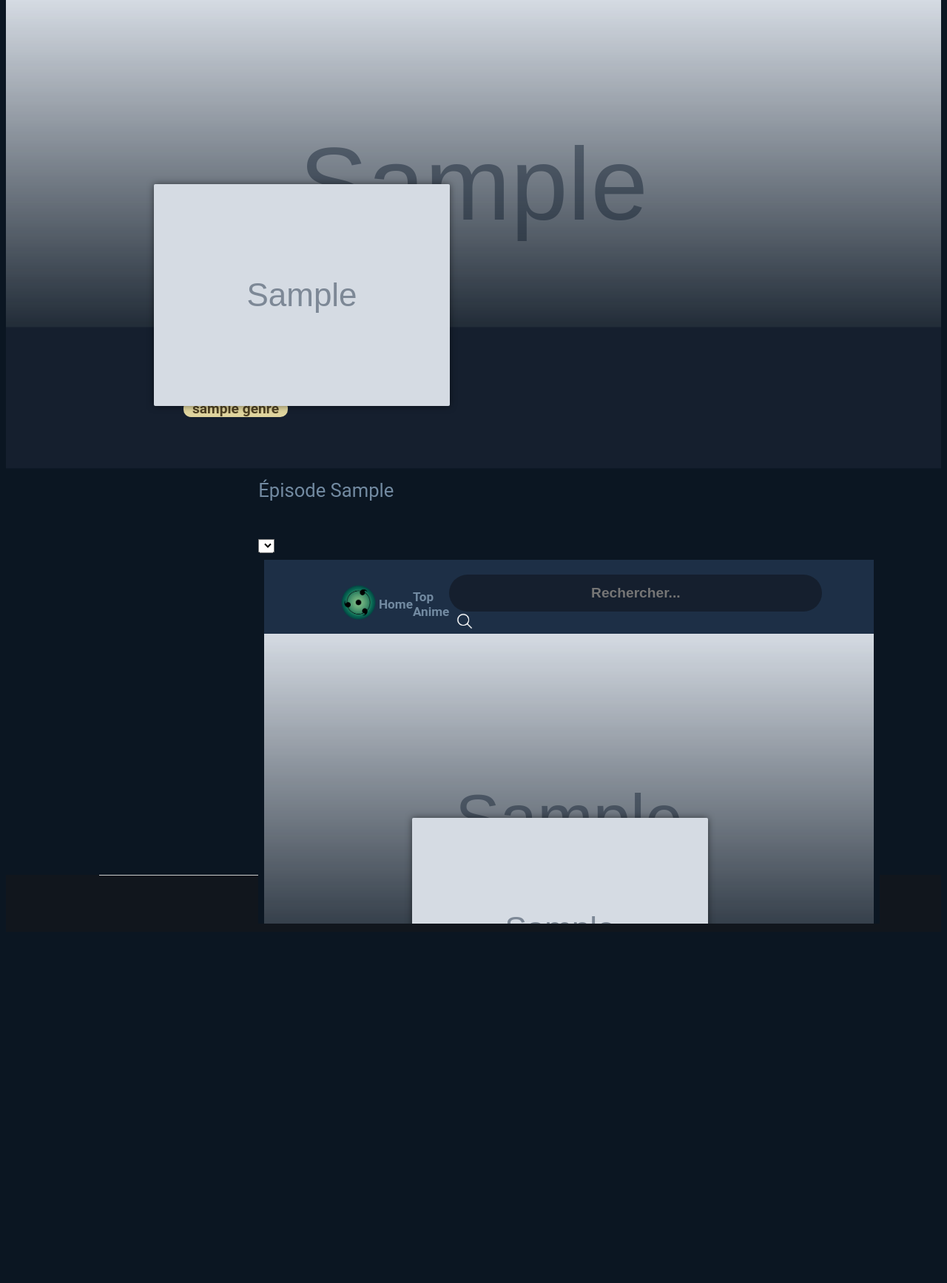
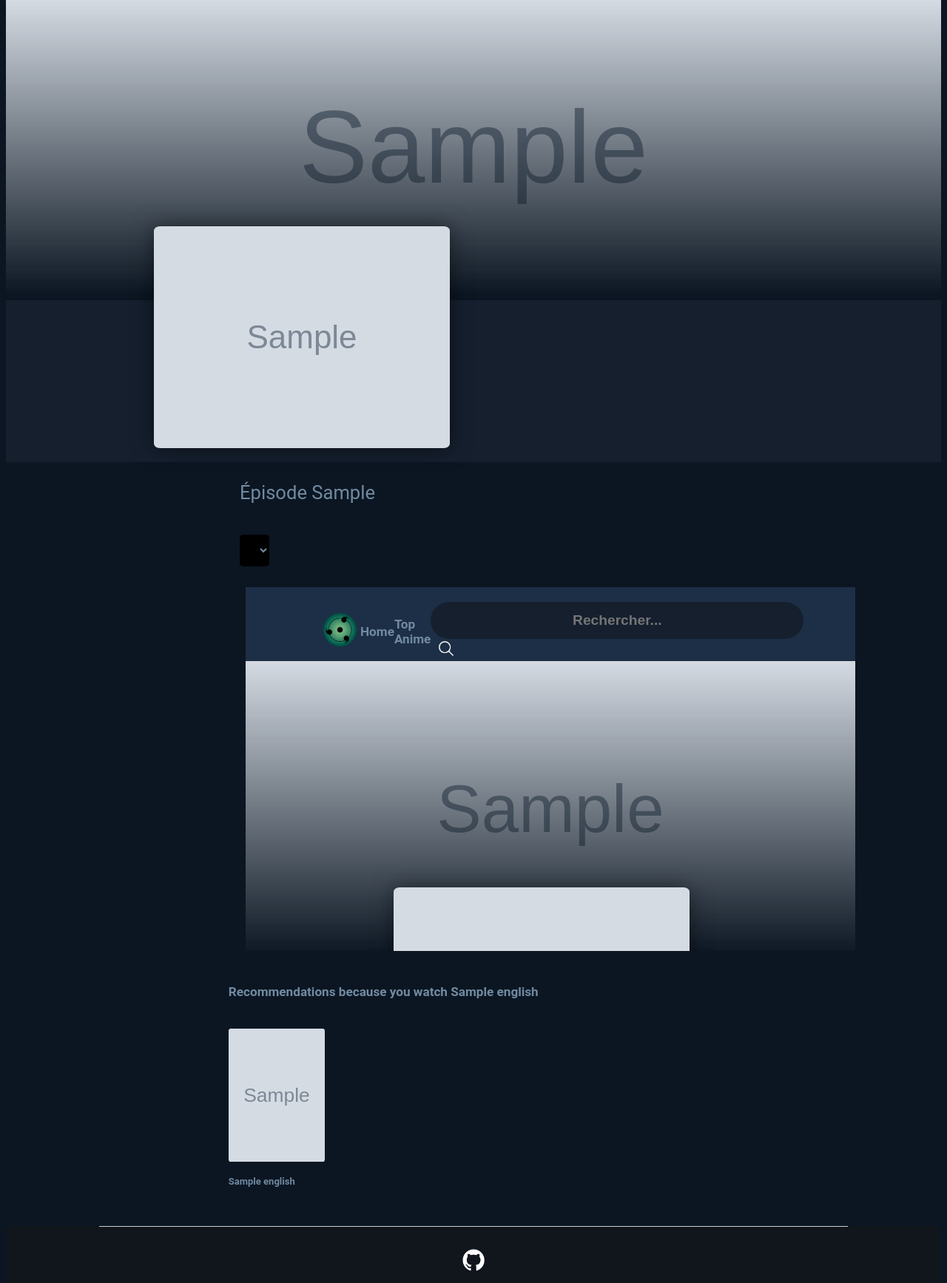
Before and after one commit to YuToutCourt/OtakuEyes, a Flask app: template templates/anime.html in a window 1280 px wide. Shown: the part 108-1843 px from the top of the page at 74% size. Before the commit the page ends 1357 px from the top, so only its background shows below. Run offline with Flask 2, Linux system fonts and the light colour scheme; the template is opened without the code that fills it: most values are stand-ins (such as "Sample title", 1, 10 or a date in 2020); grey boxes marked "Sample" are stand-in pictures; lists and menus that the app fills with data are empty.

Commit message:
BIG UPDATE FRONT end

```diff
--- a/anime/anime.py
+++ b/anime/anime.py
@@ -33,6 +33,7 @@
 
     :return: Anime object
     """
+    print(anime_data)
     id = anime_data.get('id')
     title = anime_data.get('title')
     image_url = anime_data.get('coverImage').get('large')
--- a/app.py
+++ b/app.py
@@ -2,7 +2,7 @@
 
 from flask import Flask, render_template, request
 
-from anilist.anilist_api import get_ids_by_name, retrive_anime, top_anime_by_trends, top_anime_by_popularity, top_anime_this_season, get_current_season
+from anilist.anilist_api import get_ids_by_name, retrive_anime, top_anime_by_trends, top_anime_by_popularity, top_anime_this_season, get_current_season, get_recommendations_sorted_by_rating
 from anime.anime import create_anime_object
 
 from scraping.neko_sama_scraping import NekoSamaScraper
@@ -38,6 +38,9 @@
 @app.route('/anime/<id>/<ep>')
 def anime(id, ep):
     anime_data = retrive_anime(id)
+    recommended_animes = [create_anime_object(anime['mediaRecommendation'])
+                          for anime in get_recommendations_sorted_by_rating(id)['data']['Media']['recommendations']['nodes'][:5]
+                          ]
 
     anime = create_anime_object(anime_data['data']['Media'])
 
@@ -57,7 +60,7 @@
 
     nb_episodes = neko_sama_scrapper.get_nb_episodes(anime_data_neko, id)
 
-    return render_template('anime.html', id=id, ep=int(ep), anime=anime, urls_video=urls_video, nb_episodes=nb_episodes)
+    return render_template('anime.html', id=id, ep=int(ep), anime=anime, urls_video=urls_video, nb_episodes=nb_episodes, recommendations=recommended_animes)
 
 
 @app.route('/top_anime')
--- a/static/css/main.css
+++ b/static/css/main.css
@@ -9,140 +9,6 @@
 a {
     text-decoration: none;
     color: rgb(114, 138, 161);
-}
-
-.results  {
-    display: flex;
-    flex-wrap: wrap;
-    justify-content: center;
-}
-
-
-article {
-    display: flex;
-    flex-direction: column;
-    width: 15%;
-    text-align: center;
-}
-
-article > img {
-    margin: auto;
-    border-radius: 2%;
-}
-
-.header_wrapper{
-    position: relative;
-    width: 100%;
-    height: 500px;
-}
-
-.bannerImage {
-    width: 100%;
-    object-fit: cover;
-    filter: drop-shadow(0 0 0.75rem black);
-    height: 500px;
-
-    /* Only work for Chrome, Opera 15 and Safari 4 */
-    -webkit-mask-image: linear-gradient(to bottom, rgba(0, 0, 0, 1), rgba(0, 0, 0, 0));
-
-}
-
-.animeImage {
-    border-radius: 2px;
-    transform: translate(50%, -160%);
-    box-shadow: 0 0 10px 0 rgba(0, 0, 0, 0.5);
-}
-
-.title_desc {
-    background-color: rgb(21, 31, 46);
-    transform: translate(0%, -50%);
-    padding-bottom: 2rem;
-}
-
-.title_desc > .genres {
-    transform: translate(-25%, -30%);
-}
-
-.animeTitle {
-    font-size: 2rem;
-    font-weight: 700;
-    margin-left: 20%;
-}
-
-.animeDesc {
-    font-size: 0.8rem;
-    margin-left: 20%;
-}
-
-.genresA {
-    font-size: 0.8rem;
-    margin-left: 20%;
-}
-
-
-.imageA {
-    box-shadow: 12px 12px 2px 1px rgba(0, 0, 0, 0.2);
-    border-radius: 5px;
-    height: 295px;
-    width: 215px;
-}
-
-.imageA18 {
-    filter: blur(0.8rem);
-}
-
-.imageA18:hover {
-    filter: blur(0);
-    transition: 0.5s;
-}
-
-.genres {
-    display: flex;
-    justify-content: center;
-}
-
-
-.anime_genre {
-    background: hsl(50,52%,75%);
-    border-radius: 10px;
-    color: hsl(42,37%,22%);
-    display: inline-block;
-    font-size: 1.2rem;
-    font-weight: 700;
-    margin-right: 11px;
-    padding: 0 12px;
-    text-transform: lowercase;
-}
-
-.episode {
-    margin: auto;
-    width: 46%;
-    transform: translateY(20%);
-}
-
-.episodes *{
-    border-radius: 5px;
-    background-color: rgb(21, 31, 46);
-    position: relative;
-}
-
-.ep_nav {
-    display: flex;
-    flex-direction: row;
-    justify-content: space-between;
-    align-items: center;
-    margin: 0 0 1rem 0;
-}
-
-.ep_nav_link {
-    background: hsl(50,52%,75%);
-    border-radius: 10px;
-    color: hsl(42,37%,22%);
-    display: inline-block;
-    font-size: 1.2rem;
-    font-weight: 700;
-    margin-right: 11px;
-    padding: 0 12px;
 }
 
 #rechercher{
@@ -187,8 +53,7 @@
 }
 
 
-
-hr {
+footer hr {
     border: none;
     border-top: 1px solid #ccc;
     margin: 20px auto;
@@ -200,3 +65,204 @@
     height: 30px;
     margin: 10px;
 }
+
+
+.container {
+    max-width: 1520px;
+    padding-left: 100px;
+    padding-right: 100px;
+	margin: 0 auto;
+    min-width: 320px;
+    padding-left: 20px;
+    padding-right: 20px;
+    width: 100%;
+}
+
+.results {
+    display: grid;
+    grid-gap: 28px 30px;
+    grid-template-columns: repeat(auto-fill, 200px);
+    justify-content: space-between;
+}
+
+.coverimage {
+    border-radius: 2%;
+    cursor: pointer;
+    display: inline-block;
+    overflow: hidden;
+    position: relative;
+    z-index: 5;
+	height: 278px;
+	width: 195px;
+}
+
+article {
+    display: grid;
+    grid-template-rows: -webkit-min-content auto;
+    grid-template-rows: min-content auto;
+    position: relative;
+    width: 185px;
+}
+
+.title {
+    font-size: 1.4rem;
+    font-weight: 600;
+    line-height: 21px;
+    margin-top: 10px;
+    overflow: hidden;
+    display: -webkit-box;
+    -webkit-box-orient: vertical;
+    -webkit-line-clamp: 2;
+}
+
+.list-status[status=RELEASING] {
+    background: #2ecc71;
+    box-shadow: 0 0 5px rgb(123 213 85 / 80%);
+    opacity: 1;
+}
+
+.list-status[status=NOT_YET_RELEASED]{
+	background: #e74c3c;
+	box-shadow: 0 0 5px rgb(250 122 122 / 80%);
+	opacity: 1;
+}
+
+.list-status[status=FINISHED]{
+	background: #3ccde7;
+	box-shadow: 0 0 5px rgba(85, 172, 213, 0.8);
+	opacity: 1;
+}
+
+.circle {
+    border-radius: 50%;
+    color: #fff;
+    height: 15px;
+    width: 15px;
+	transform: translate(-40%, -25%);
+	position: absolute;
+	z-index: 10; /* Valeur de z-index supérieure */
+
+}
+
+.header {
+    background-color: rgb(21, 31, 46);
+}
+
+.banner {
+    width: 100%;
+    object-fit: cover;
+    filter: drop-shadow(0 0 0.75rem black);
+    max-height: 400px;
+	/* Only work for Chrome, Opera 15 and Safari 4 */
+	-webkit-mask-image: linear-gradient(to bottom, rgba(0, 0, 0, 1), rgba(0, 0, 0, 0));
+}
+
+.cover {
+    border-radius: 2%;
+    box-shadow: 0 0 29px rgba(0, 0, 0, 0.5);
+	margin-top: -100px;
+	margin-left: 200px;
+    position: relative;
+    z-index: 5;
+}
+
+.titleA{
+	padding-left: 25%;
+	margin-top: -200px;
+}
+
+.desc {
+	position: static;
+	padding-left: 25%;
+    font-size: 1rem;
+    line-height: 20px;
+	padding-bottom: 1px;
+	width: 70%;
+    overflow: hidden;
+    display: -webkit-box;
+    -webkit-box-orient: vertical;
+    -webkit-line-clamp: 4;
+	text-align: justify;
+}
+
+.genres {
+	display: flex;
+	flex-wrap: wrap;
+	padding-left: 25%;
+    padding-bottom: 50px;
+}
+
+.genre {
+	background: hsl(50,52%,75%);
+    border-radius: 10px;
+    color: hsl(42,37%,22%);
+    display: inline-block;
+    font-size: 1.2rem;
+    font-weight: 700;
+    margin-right: 11px;
+    padding: 0 12px;
+    text-transform: lowercase;
+}
+
+.lecteur {
+	padding-top: 20px;
+	padding-left: 25%;
+}
+
+.ep_num {
+	padding-left: 25%;
+}
+
+.ep_nav {
+    display: flex;
+    flex-direction: row;
+    justify-content: space-between;
+    align-items: center;
+    margin: 0 0 1rem 0;
+	padding-left: 25%;
+	padding-right: 29.5%;
+
+}
+
+.ep_nav_link {
+    background: hsl(50,52%,75%);
+    border-radius: 10px;
+    color: hsl(42,37%,22%);
+    display: inline-block;
+    font-size: 1.2rem;
+    font-weight: 700;
+    margin-right: 11px;
+    padding: 0 12px;
+}
+
+.episodes {
+	border-radius: 5px;
+	border: none;
+    background-color:rgb(0, 0, 0);
+	color: rgb(114, 138, 161);
+	font-size: 1.2rem;
+	padding: 10px;
+	position: relative;
+	left: 25%;
+}
+
+.recommendations{
+	padding-left: 23.8%;
+}
+
+.recommendations .results {
+    display: grid;
+    grid-gap: 28px 30px;
+    grid-template-columns: repeat(auto-fill, 130px);
+    justify-content: space-between;
+}
+
+.recommendations article img{
+	width: 130px;
+	height: 180px;
+}
+
+.recommendations article .title{
+	font-size: small;
+	max-width: 130px;
+}
--- a/templates/anime.html
+++ b/templates/anime.html
@@ -19,39 +19,38 @@
 
     <div class="header_wrapper">
         {% if anime.banner_image %}
-            <img src="{{anime.banner_image}}" alt="banner image" class="bannerImage">
+            <img src="{{anime.banner_image}}" alt="banner image" class="banner">
         {% else %}
-            <img src="https://preview.redd.it/dtljzwihuh861.jpg?width=960&crop=smart&auto=webp&s=afcfc996c8cff92d665f1219beeebd8744ab84f2" alt="banner image" class="bannerImage">
+            <img src="https://preview.redd.it/dtljzwihuh861.jpg?width=960&crop=smart&auto=webp&s=afcfc996c8cff92d665f1219beeebd8744ab84f2" alt="banner image" class="banner">
 
         {% endif %}
+    </div>
 
-        <div class="title_desc">
+        <div class="header">
+            <img src="{{anime.image_url}}" class="cover">
+
             {% if anime.title['english'] %}
-                <p class="animeTitle">{{anime.title['english']}}</p>
+                <h3 class="titleA">{{anime.title['english']}}</h3>
             {% else %}
-                <p class="animeTitle">{{anime.title['romaji']}}</p>
+                <h3 class="titleA">{{anime.title['romaji']}}</h3>
             {% endif %}
-            <p class="animeDesc">{{anime.description}}</p>
+
+            <p class="desc">{{anime.description}}</p>
             <div class="genres">
                 {% for genre in anime.genres %}
-                    <p class="anime_genre">{{ genre }}</p>
+                    <p class="genre">{{ genre }}</p>
                 {% endfor %}
             </div>
         </div>
 
-        <img src="{{anime.image_url}}" alt="anime image" class="animeImage">
-
     </div>
 
+    <div class="episode">
     {% if ep == -1 %}
-    <div class="episode">
-        <h3>Pas d'épisode trouver</h3>
-        <img src="{{ url_for('static', filename='image/sorry.gif') }}" alt="sorry" class="sorry">
-    </div>
+        <h3 class="lecteur">Pas d'épisode trouver</h3>
+        <img src="{{ url_for('static', filename='image/sorry.gif') }}" alt="sorry" class="lecteur">
 
     {% else %}
-
-        <div class="episode">
 
         <p class="ep_num">Épisode {{ep}}</p>
 
@@ -64,24 +63,54 @@
             {% endif %}
         </div>
 
-            <div class="ep_list">
-                <select name="episodes" id="episodes" onchange="window.location.href=this.value">
+        <select name="episodes" class="episodes" onchange="window.location.href=this.value">
             {% for i in range(1, nb_episodes+1) %}
                 <option value="/anime/{{anime.id}}/{{i}}" {% if i == ep %}selected{% endif %}>Épisode {{i}}</option>
             {% endfor %}
         </select>
-            </div>
 
 
 
+        <div class="lecteur">
             {% for url_video in urls_video %}
                 <iframe src="{{url_video}}" frameborder="0" allowfullscreen width="840" height="500"></iframe>
             {% endfor %}
+        </div>
 
     </div>
 
     {% endif %}
 
+    <div class="recommendations">
+        {% if anime.title['english'] %}
+            <h6>Recommendations because you watch {{anime.title['english']}}</h6>
+        {% else %}
+            <h6>Recommendations because you watch {{anime.title['romaji']}}</h6>
+        {% endif %}
+
+        <div class="results">
+
+            {% for r_anime in recommendations %}
+                <article>
+                    <a href="/anime/{{r_anime.id}}/1">
+                        <div status="{{ r_anime.status }}" class="list-status circle"></div>
+                        <img src="{{ r_anime.image_url }}" class="coverimage">
+                    </a>
+                    <a href="/anime/{{r_anime.id}}/1" class="title">
+                    {% if r_anime.title['english'] %}
+                        {{r_anime.title['english']}}
+                    {% else %}
+                        {{r_anime.title['romaji']}}
+                    {% endif %}
+                    </a>
+                </article>
+            {% endfor %}
+
+        </div>
+
+    </div>
+
+
 </div>
 
 
```
Also changed, not shown: anilist/anilist_api.py (+36 -1 lines), templates/browse.html (+16 -29 lines), templates/index.html (+15 -28 lines), templates/top_anime.html (+45 -73 lines). Lines whose indentation alone changed are shown as unchanged.
